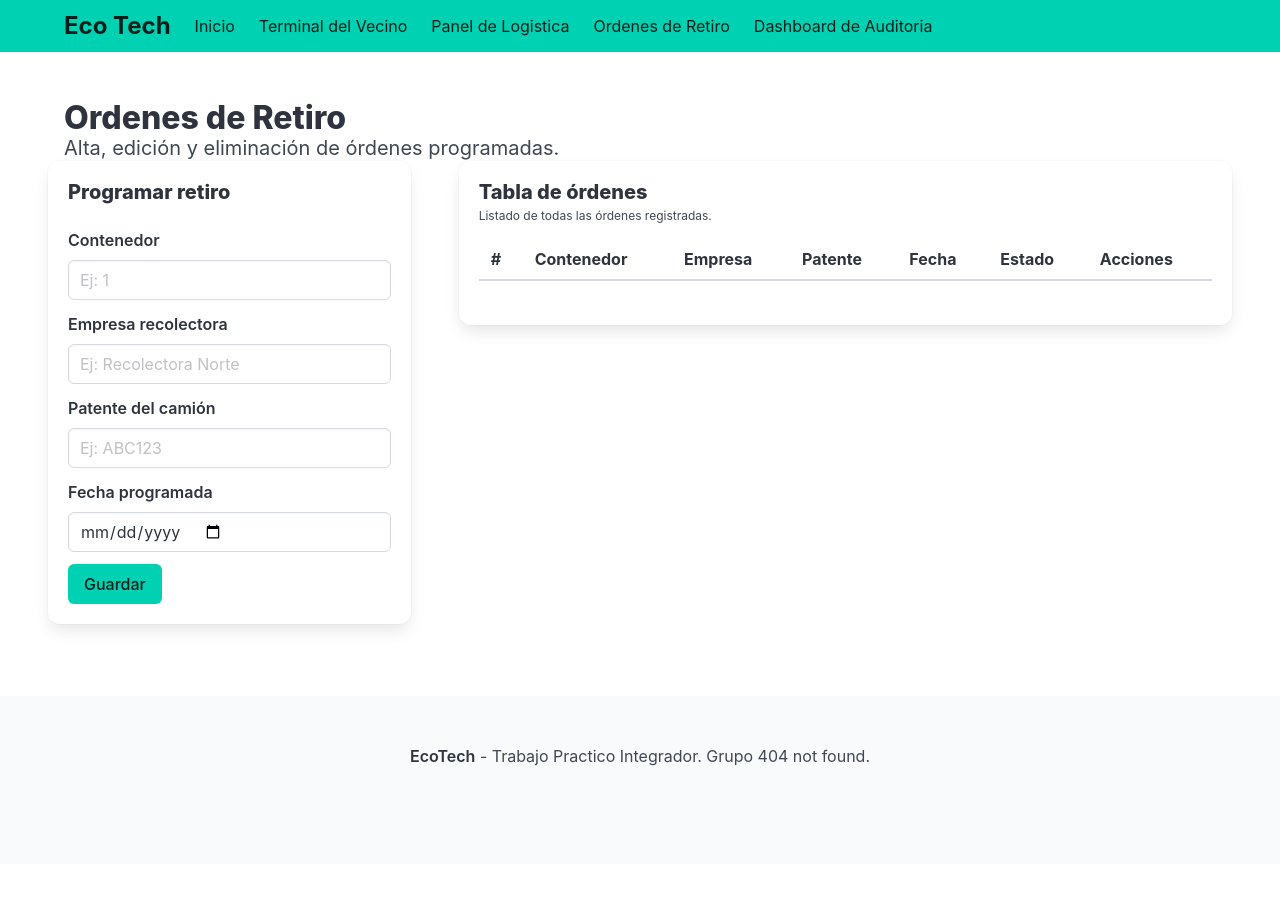
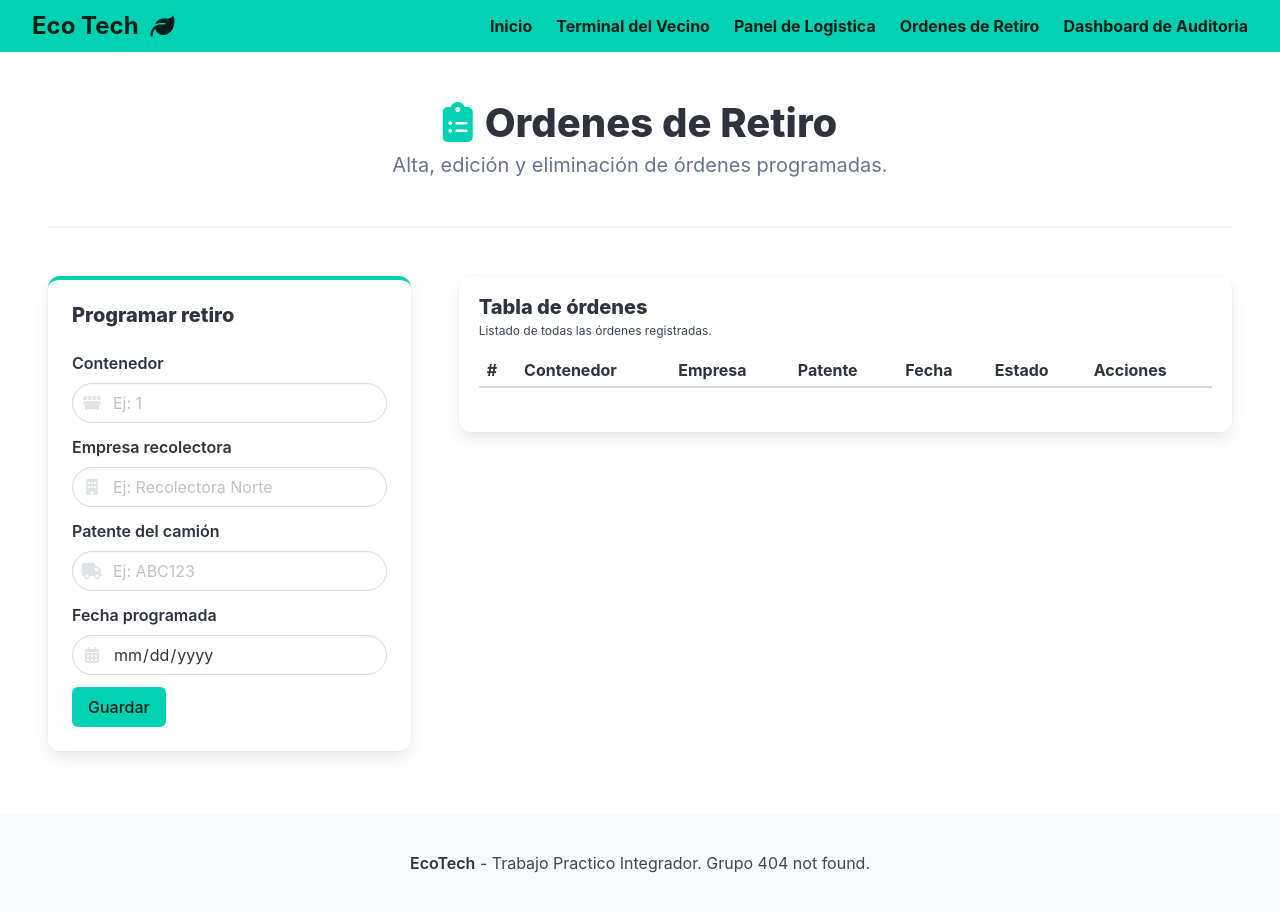
Before and after one commit to NahuelLescano/EcoTech, a plain HTML site: page frontend/ordenes-retiro.html in a window 1280 px wide. Before the commit the page ends 864 px from the top, so only its background shows below. Drawn offline with nearby package versions, Linux system fonts and the light colour scheme; no server answers.

Commit message:
fix: mejora de los estilos manteniendo la consistencia.

```diff
--- a/frontend/css/hide-spinners.css
+++ b/frontend/css/hide-spinners.css
@@ -7,3 +7,11 @@
 .input[type="number"] {
     -moz-appearance: textfield;
 }
+
+.input[type="date"]::-webkit-calendar-picker-indicator {
+    display: none !important;
+}
+
+.input[type="date"]::-moz-calendar-picker-indicator {
+    display: none !important;
+}
--- a/frontend/ordenes-retiro.html
+++ b/frontend/ordenes-retiro.html
@@ -8,77 +8,96 @@
     <title>Ordenes de Retiro - Eco Tech</title>
     <link rel="stylesheet" href="https://cdnjs.cloudflare.com/ajax/libs/bulma/1.0.4/css/bulma.min.css" />
     <link rel="stylesheet" href="https://cdn.jsdelivr.net/npm/@fortawesome/fontawesome-free@6.5.2/css/all.min.css">
+    <link rel="stylesheet" href="css/hide-spinners.css">
     <script type="module" defer src="js/ordenes-retiro.js"></script>
 </head>
 
-<body>
+<body class="is-flex is-flex-direction-column" style="min-height: 100vh;">
     <header>
         <nav class="navbar is-primary" aria-label="main navigation">
-            <div class="container">
+            <div class="container is-fluid">
                 <div class="navbar-brand">
-                    <a class="navbar-item has-text-weight-bold is-size-4" href="index.html">Eco Tech</a>
+                    <a class="navbar-item has-text-weight-bold is-size-4" href="index.html">
+                        Eco Tech<i class="fa-solid fa-leaf"></i></a>
+                    </a>
                     <button class="navbar-burger" aria-label="menu" aria-expanded="false" data-target="main-navbar">
-                        <span aria-hidden="true"></span>
                         <span aria-hidden="true"></span>
                         <span aria-hidden="true"></span>
                         <span aria-hidden="true"></span>
                     </button>
                 </div>
                 <div id="main-navbar" class="navbar-menu">
-                    <div class="navbar-start">
-                        <a class="navbar-item" href="index.html">Inicio</a>
-                        <a class="navbar-item" href="terminal.html">Terminal del Vecino</a>
-                        <a class="navbar-item" href="logistica.html">Panel de Logistica</a>
-                        <a class="navbar-item is-active" href="ordenes-retiro.html">Ordenes de Retiro</a>
-                        <a class="navbar-item" href="auditoria.html">Dashboard de Auditoria</a>
+                    <div class="navbar-end">
+                        <a class="navbar-item has-text-weight-bold" href="index.html">Inicio</a>
+                        <a class="navbar-item has-text-weight-bold" href="terminal.html">Terminal del Vecino</a>
+                        <a class="navbar-item has-text-weight-bold" href="logistica.html">Panel de Logistica</a>
+                        <a class="navbar-item has-text-weight-bold is-active" href="ordenes-retiro.html">Ordenes de
+                            Retiro</a>
+                        <a class="navbar-item has-text-weight-bold" href="auditoria.html">Dashboard de Auditoria</a>
                     </div>
                 </div>
             </div>
         </nav>
     </header>
 
-    <main>
+    <main class="is-flex-grow-1">
         <section class="section">
-            <div class="container">
-                <h1 class="title">Ordenes de Retiro</h1>
-                <p class="subtitle">Alta, edición y eliminación de órdenes programadas.</p>
+            <div class="container is-fluid has-text-centered mb-6">
+                <h1 class="title is-2 mb-2">
+                    <i class="fa-solid fa-clipboard-list has-text-primary mr-3"></i>Ordenes de Retiro
+                </h1>
+                <p class="subtitle is-5 has-text-grey">Alta, edición y eliminación de órdenes programadas.</p>
             </div>
+
+            <hr class="has-background-light mb-6">
 
             <div class="columns is-variable is-6">
                 <div class="column is-4">
-                    <div class="box">
+                    <div class="box p-5 mb-4" style="border-top: 4px solid #00d1b2;">
                         <h2 class="title is-5" id="form-title">Programar retiro</h2>
                         <form id="form-orden">
                             <input type="hidden" id="ordenId" />
                             <div class="field">
                                 <label class="label" for="contenedorId">Contenedor</label>
-                                <div class="control">
-                                    <input class="input" id="contenedorId" type="number" min="1" placeholder="Ej: 1"
-                                        required>
+                                <div class="control has-icons-left">
+                                    <input class="input is-rounded" id="contenedorId" type="number" min="1"
+                                        placeholder="Ej: 1" required>
+                                    <span class="icon is-small is-left">
+                                        <i class="fa-solid fa-dumpster"></i>
+                                    </span>
                                 </div>
                             </div>
 
                             <div class="field">
                                 <label class="label" for="empresaRecolectora">Empresa recolectora</label>
-                                <div class="control">
-                                    <input class="input" id="empresaRecolectora" type="text" maxlength="100"
+                                <div class="control has-icons-left">
+                                    <input class="input is-rounded" id="empresaRecolectora" type="text" maxlength="100"
                                         placeholder="Ej: Recolectora Norte" required>
+                                    <span class="icon is-small is-left">
+                                        <i class="fa-solid fa-building"></i>
+                                    </span>
                                 </div>
                             </div>
 
                             <div class="field">
                                 <label class="label" for="patenteCamion">Patente del camión</label>
-                                <div class="control">
-                                    <input class="input" id="patenteCamion" type="text" maxlength="20"
+                                <div class="control has-icons-left">
+                                    <input class="input is-rounded" id="patenteCamion" type="text" maxlength="20"
                                         placeholder="Ej: ABC123" required>
+                                    <span class="icon is-small is-left">
+                                        <i class="fa-solid fa-truck"></i>
+                                    </span>
                                 </div>
                             </div>
 
                             <div class="field">
                                 <label class="label" for="fechaProgramada">Fecha programada</label>
-                                <div class="control">
-                                    <input class="input" id="fechaProgramada" type="date" inputmode="numeric"
-                                        placeholder="DD/MM/AAAA" required>
+                                <div class="control has-icons-left">
+                                    <input class="input is-rounded" id="fechaProgramada" type="date" inputmode="numeric"
+                                        required>
+                                    <span class="icon is-small is-left">
+                                        <i class="fa-solid fa-calendar-days"></i>
+                                    </span>
                                 </div>
                             </div>
 
@@ -112,7 +131,7 @@
                         </div>
 
                         <div class="table-container">
-                            <table class="table is-fullwidth is-striped is-hoverable">
+                            <table class="table is-fullwidth is-striped is-hoverable is-narrow">
                                 <thead>
                                     <tr>
                                         <th>#</th>
@@ -137,8 +156,8 @@
         </section>
     </main>
 
-    <footer class="footer">
-        <div class="content has-text-centered">
+    <footer class="footer is-flex is-align-items-center is-justify-content-center" style="height: 50px;">
+        <div class="content has-text-centered m-0">
             <p><strong>EcoTech</strong> - Trabajo Practico Integrador. Grupo 404 not found.</p>
         </div>
     </footer>
```
Also changed, not shown: frontend/auditoria.html (+25 -20 lines), frontend/index.html (+7 -5 lines), frontend/logistica.html (+7 -4 lines), frontend/terminal.html (+51 -33 lines).
